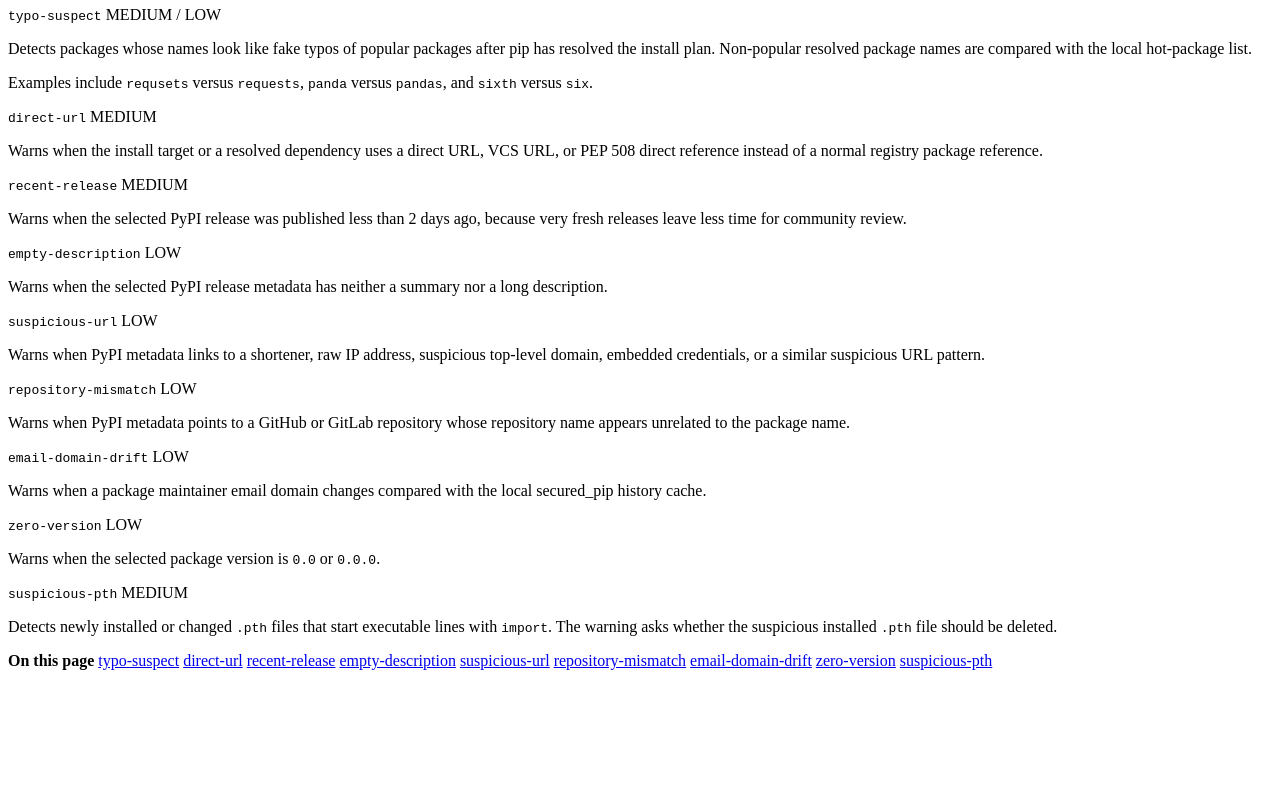
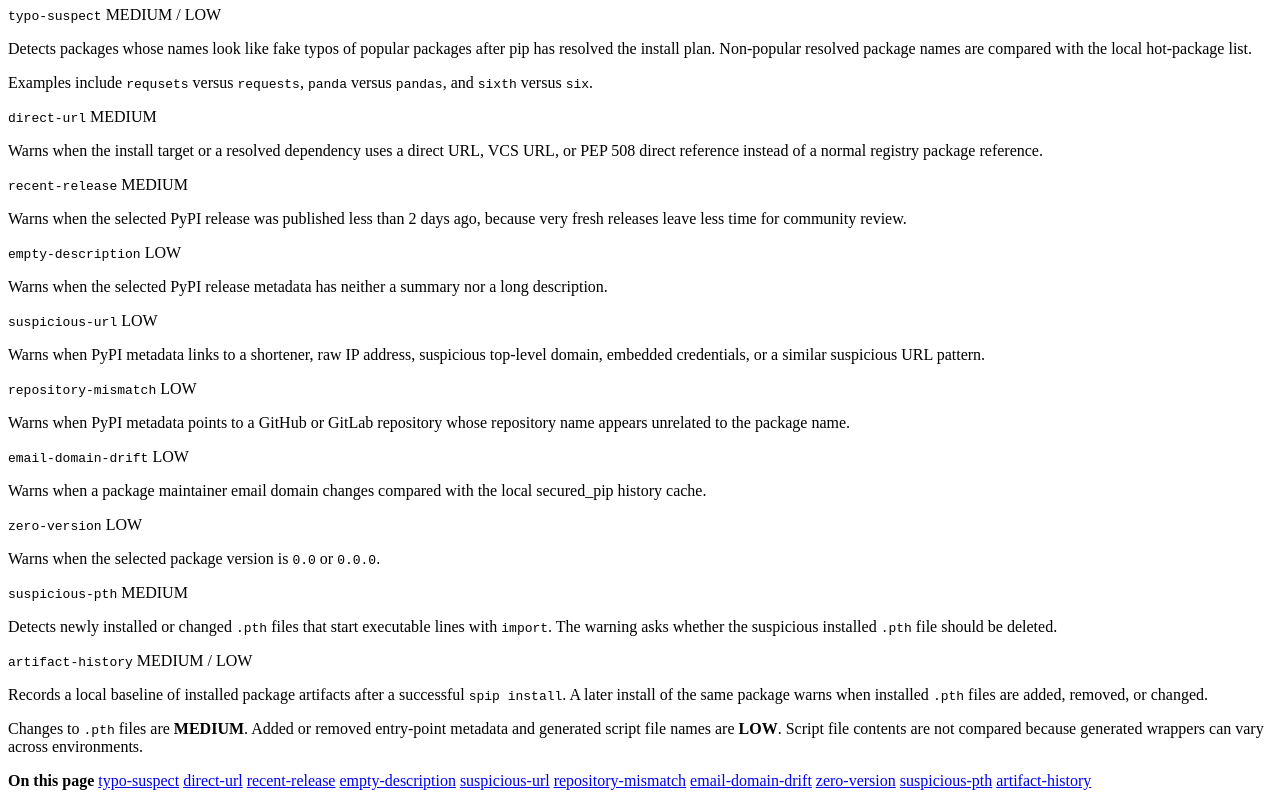
Before and after one commit to LamentXU123/secpipw, a website built with Vite: page doc/docs/checks.html in a window 1280 px wide. Shown: the part 518-1316 px from the top of the page. Before the commit the page ends 1196 px from the top, so only its background shows below. Built offline with nearby package versions, Linux system fonts and the light colour scheme.

Commit message:
Document artifact history check

```diff
--- a/doc/docs/checks.html
+++ b/doc/docs/checks.html
@@ -184,6 +184,26 @@
                 </p>
               </div>
             </section>
+
+            <section id="check-artifact-history" class="cli-option">
+              <div class="cli-option-signature">
+                <code>artifact-history</code>
+                <span>MEDIUM / LOW</span>
+              </div>
+              <div class="cli-option-body">
+                <p>
+                  Records a local baseline of installed package artifacts after a successful
+                  <code>spip install</code>. A later install of the same package warns when installed
+                  <code>.pth</code> files are added, removed, or changed.
+                </p>
+                <p>
+                  Changes to <code>.pth</code> files are <strong>MEDIUM</strong>. Added or removed
+                  entry-point metadata and generated script file names are <strong>LOW</strong>.
+                  Script file contents are not compared because generated wrappers can vary across
+                  environments.
+                </p>
+              </div>
+            </section>
           </div>
         </article>
 
@@ -198,6 +218,7 @@
           <a href="#check-email-domain-drift">email-domain-drift</a>
           <a href="#check-zero-version">zero-version</a>
           <a href="#check-suspicious-pth">suspicious-pth</a>
+          <a href="#check-artifact-history">artifact-history</a>
         </aside>
       </main>
     </div>
--- a/doc/index.html
+++ b/doc/index.html
@@ -87,7 +87,7 @@
               <article class="release-copy-block">
                 <h3>What problem does it solve?</h3>
                 <p>Supply-chain poisoning has always been a persistent security problem. Existing solutions include mature but expensive-to-run tools like GuardDog, and lightweight tools like sfw that rely entirely on a paid Socket API. GuardDog is too heavy for everyday CI usage and is better suited to static analysis by security researchers. Running GuardDog against every artifact downloaded by <code>pip install</code>, including all dependencies, would slow installs down. sfw is lighter, but its dependence on a paid API creates another cost for everyday developers.</p>
-                <p>secured_pip solves this by hooking into pip's installer and merging security checks directly into the <code>pip install</code> download and installation flow. At the same time, the performance impact is usually small, but it is not a fixed number. secured_pip is completely free for everyone.</p>
+                <p>secured_pip solves this by hooking into pip's installer and merging security checks directly into the <code>pip install</code> download and installation flow. At the same time, the performance impact is usually small. secured_pip is completely free for everyone.</p>
                 <p>Today, many independent developers have suffered CI server compromises that leak secret keys and cause serious damage. With secured_pip installed, that risk is greatly reduced, while requiring <strong>no payment, no extra performance budget, and no learning or configuration</strong>. Install it once with <code>pip install secured_pip</code>, set an alias once, and keep using pip while gaining an important protection layer in the background.</p>
               </article>
 
--- a/doc/main.js
+++ b/doc/main.js
@@ -309,6 +309,7 @@ const docsSearchIndex = {
     { title: 'email-domain-drift check', meta: '/docs/checks.html#check-email-domain-drift', href: '/docs/checks.html#check-email-domain-drift' },
     { title: 'zero-version check', meta: '/docs/checks.html#check-zero-version', href: '/docs/checks.html#check-zero-version' },
     { title: 'suspicious-pth check', meta: '/docs/checks.html#check-suspicious-pth', href: '/docs/checks.html#check-suspicious-pth' },
+    { title: 'artifact-history check', meta: '/docs/checks.html#check-artifact-history', href: '/docs/checks.html#check-artifact-history' },
     { title: 'Workflow', meta: '/docs/#workflow', href: '/docs/#workflow' },
     { title: 'Next', meta: '/docs/#next', href: '/docs/#next' },
     { title: 'Parameters', meta: '/docs/parameters.html', href: '/docs/parameters.html' },
@@ -335,6 +336,7 @@ const docsSearchIndex = {
     { title: 'email-domain-drift 检查', meta: '/zh-cn/docs/checks.html#check-email-domain-drift', href: '/zh-cn/docs/checks.html#check-email-domain-drift' },
     { title: 'zero-version 检查', meta: '/zh-cn/docs/checks.html#check-zero-version', href: '/zh-cn/docs/checks.html#check-zero-version' },
     { title: 'suspicious-pth 检查', meta: '/zh-cn/docs/checks.html#check-suspicious-pth', href: '/zh-cn/docs/checks.html#check-suspicious-pth' },
+    { title: 'artifact-history 检查', meta: '/zh-cn/docs/checks.html#check-artifact-history', href: '/zh-cn/docs/checks.html#check-artifact-history' },
     { title: '工作流', meta: '/zh-cn/docs/#workflow', href: '/zh-cn/docs/#workflow' },
     { title: '下一步', meta: '/zh-cn/docs/#next', href: '/zh-cn/docs/#next' },
     { title: '参数说明', meta: '/zh-cn/docs/parameters.html', href: '/zh-cn/docs/parameters.html' },
```
Also changed, not shown: doc/zh-cn/docs/checks.html (+18 -0 lines), doc/zh-cn/index.html (+1 -1 lines), README.md.
